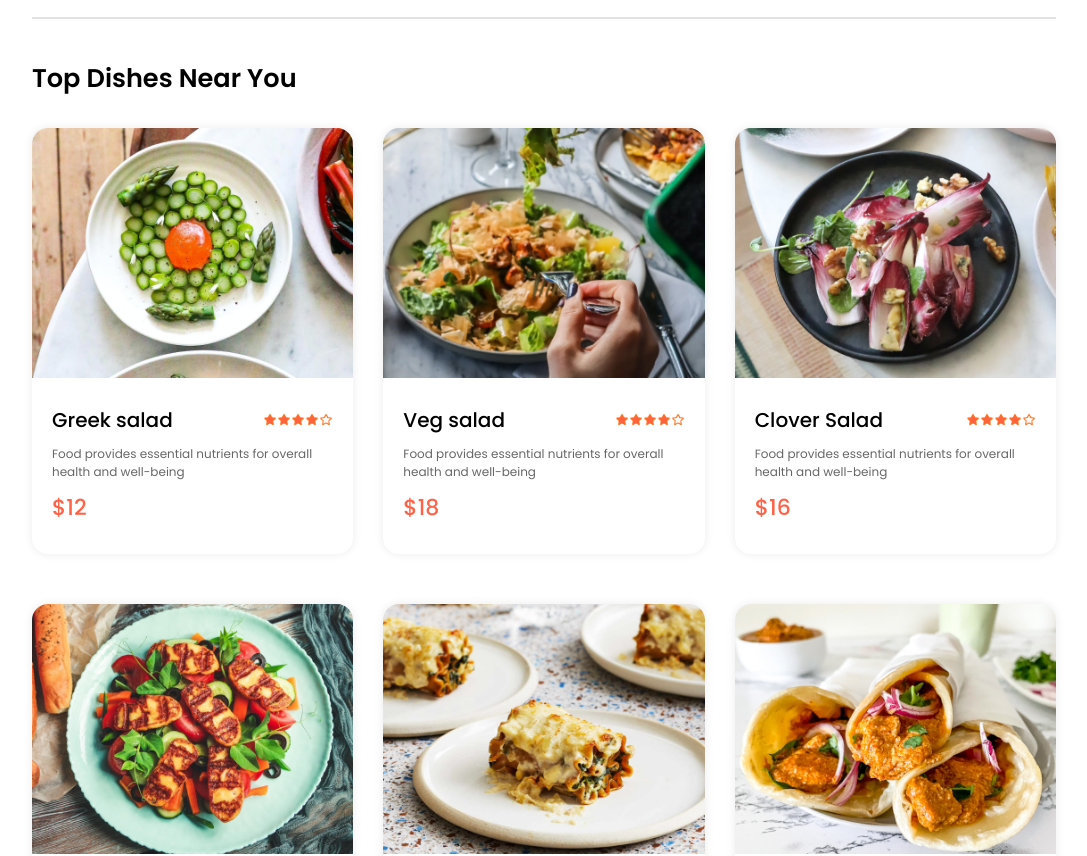
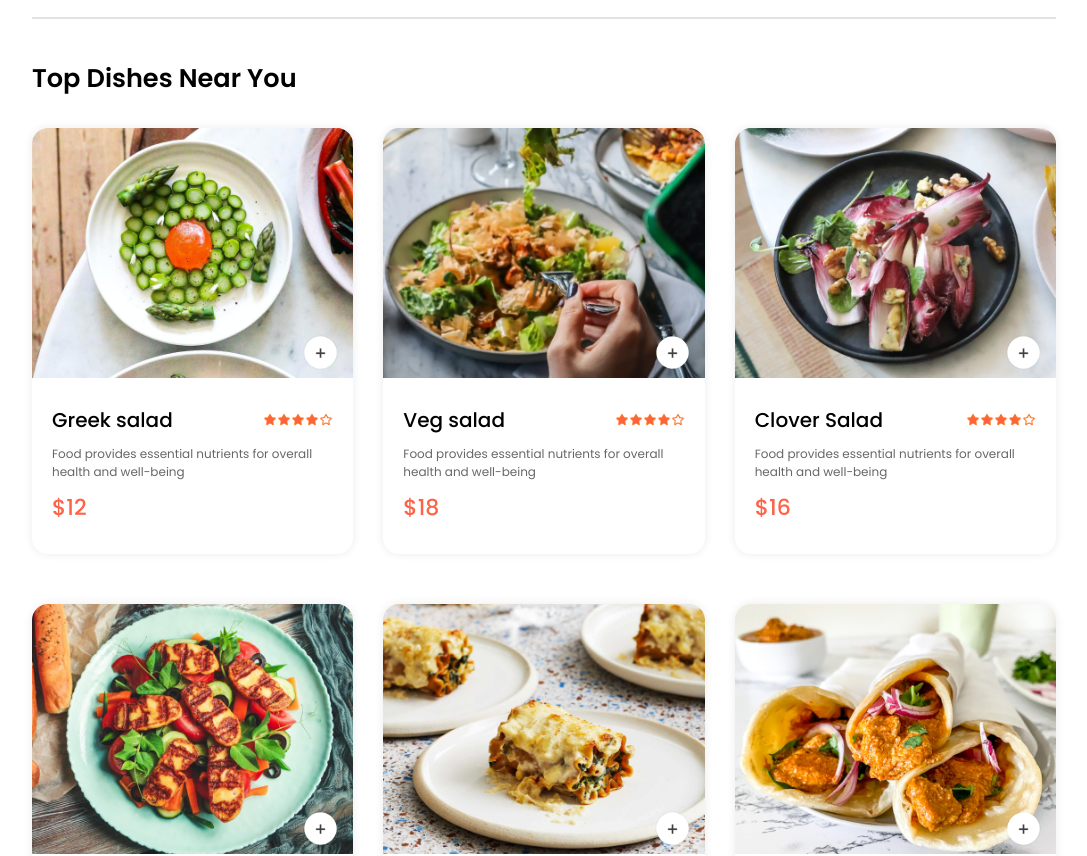
Before and after one commit to danidudileka/Food-Delivery-App-React-JS, a React (Vite) app: page / in a window 1280 px wide. Shown: the part 940-1796 px from the top of the page, without its empty margins (96-1183 px from the left). Built offline with nearby package versions, Linux system fonts and the light colour scheme.

Commit message:
add to cart item counter

```diff
--- a/src/components/FoodItem/FoodItem.css
+++ b/src/components/FoodItem/FoodItem.css
@@ -9,37 +9,67 @@
 
 .food-item-img {
   width: 100%;
+  object-fit: cover;
   border-radius: 16px 16px 0px 0px;
 }
 
-.food-item-info{
+.food-item-info {
   padding: 20px;
 }
 
-.food-item-name-rating{
+.food-item-name-rating {
   display: flex;
   justify-content: space-between;
   align-items: center;
   margin-bottom: 10px;
 }
 
-.food-item-name-rating p{
+.food-item-name-rating p {
   font-size: 20px;
   font-weight: 500;
 }
 
-.food-item-name-rating img{
+.food-item-name-rating img {
   width: 70px;
 }
 
-.food-item-desc{
+.food-item-desc {
   color: #676767;
   font-size: 12px;
 }
 
-.food-item-price{
+.food-item-price {
   color: tomato;
   font-size: 22px;
   font-weight: 500;
   margin: 10px 0px;
 }
+
+.food-item-img-container {
+  position: relative;
+}
+
+.food-item-img-container .add {
+  width: 35px;
+  position: absolute;
+  bottom: 15px;
+  right: 15px;
+  cursor: pointer;
+  border-radius: 50%;
+}
+
+.food-item-counter {
+  position: absolute;
+  bottom: 15px;
+  right: 15px;
+  display: flex;
+  align-items: center;
+  gap: 10px;
+  padding: 6px;
+  border-radius: 50px;
+  background-color: #fff;
+}
+
+.food-item-counter img{
+    width: 30px;
+}
--- a/src/components/FoodItem/FoodItem.jsx
+++ b/src/components/FoodItem/FoodItem.jsx
@@ -1,12 +1,35 @@
-import React from "react";
+import React, { useState } from "react";
 import "./FoodItem.css";
 import { assets } from "../../assets/assets";
 
 const FoodItem = ({ id, name, price, description, image }) => {
+  const [itemCount, setItemCount] = useState(0);
   return (
     <div className="food-item">
       <div className="food-item-img-container">
         <img src={image} alt="image" className="food-item-img" />
+        {!itemCount ? (
+          <img
+            src={assets.add_icon_white}
+            alt="add_icon_white"
+            className="add"
+            onClick={() => setItemCount((prev) => prev + 1)}
+          />
+        ) : (
+          <div className="food-item-counter">
+            <img
+              src={assets.remove_icon_red}
+              alt="remove_icon_red"
+              onClick={() => setItemCount((prev) => prev - 1)}
+            />
+            <p>{itemCount}</p>
+            <img
+              src={assets.add_icon_green}
+              alt="add_icon_green"
+              onClick={() => setItemCount((prev) => prev + 1)}
+            />
+          </div>
+        )}
       </div>
       <div className="food-item-info">
         <div className="food-item-name-rating">
```
Lines whose indentation alone changed are shown as unchanged.
